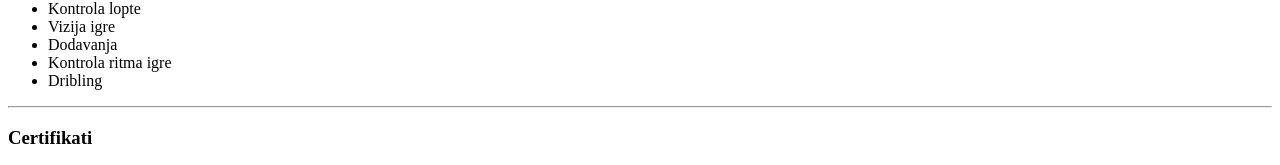
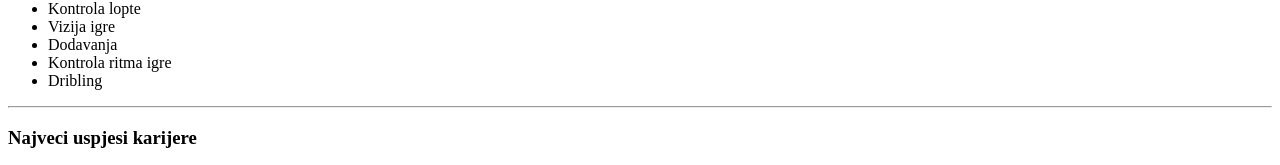
Before and after one commit to LukaPasalic09/vjezba8, a plain HTML site: page index.html in a window 1280 px wide. Shown: the part 834-999 px from the top of the page. Drawn offline with Linux system fonts and the light colour scheme.

Commit message:
index.html

```diff
--- a/index.html
+++ b/index.html
@@ -45,7 +45,7 @@
         <li>Dribling</li>
     </ul>
     <hr>
-    <h3>Certifikati</h3>
+    <h3>Najveci uspjesi karijere</h3>
     <ul>
         <li>Zlatna lopta</li>
         <li>FIFA The Best</li>
```
